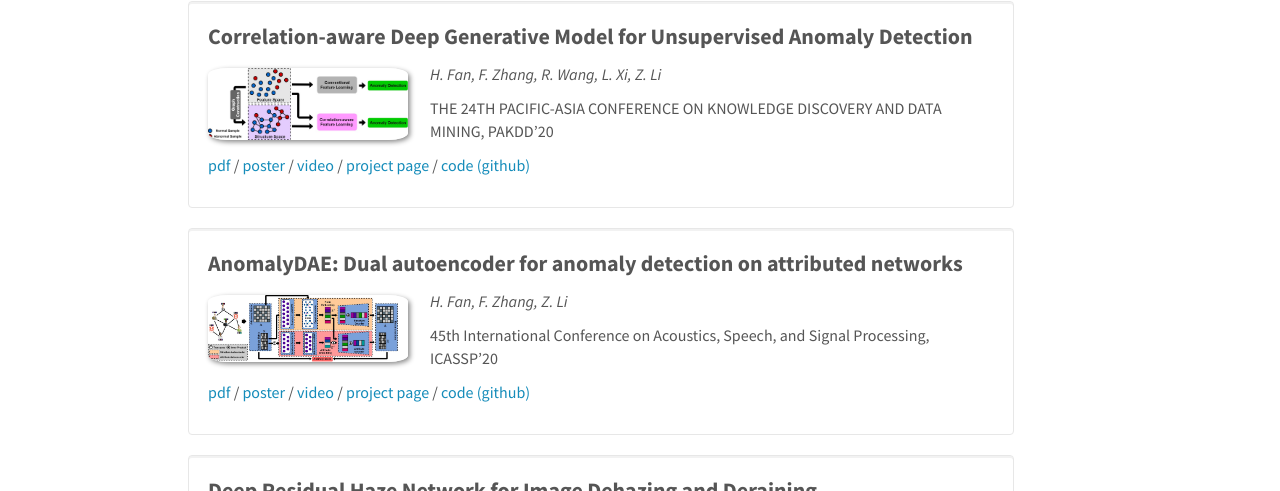
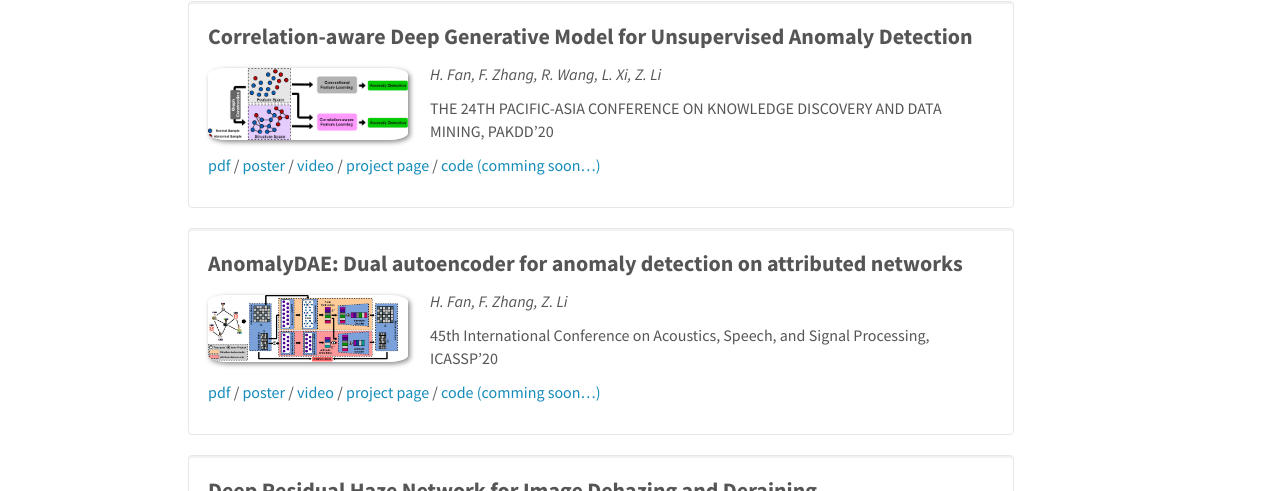
Before and after one commit to singularity12345/singularity12345.github.io, a Jekyll site: the page built from _pages/home.md, in a window 1280 px wide and 900 px high, scrolled down 592 px. Shown: the part 105-596 px from the top of the window. Built offline with Jekyll 4.4.1, drawn with Linux system fonts in a browser that asks for light colours; nearby versions of some CDN libraries.

Commit message:
Update publist.yml

```diff
--- a/_data/publist.yml
+++ b/_data/publist.yml
@@ -19,7 +19,7 @@
     display: project page
   link5:
     url:
-    display: code (github)
+    display: code (comming soon...)
 
 - title: AnomalyDAE&#58; Dual autoencoder for anomaly detection on attributed networks
   image: AnomalyDAE_teaser.jpg
@@ -41,7 +41,7 @@
     display: project page
   link5:
     url:
-    display: code (github)
+    display: code (comming soon...)
 
 - title: Deep Residual Haze Network for Image Dehazing and Deraining
   image: DRHNet_teaser.jpg
```
